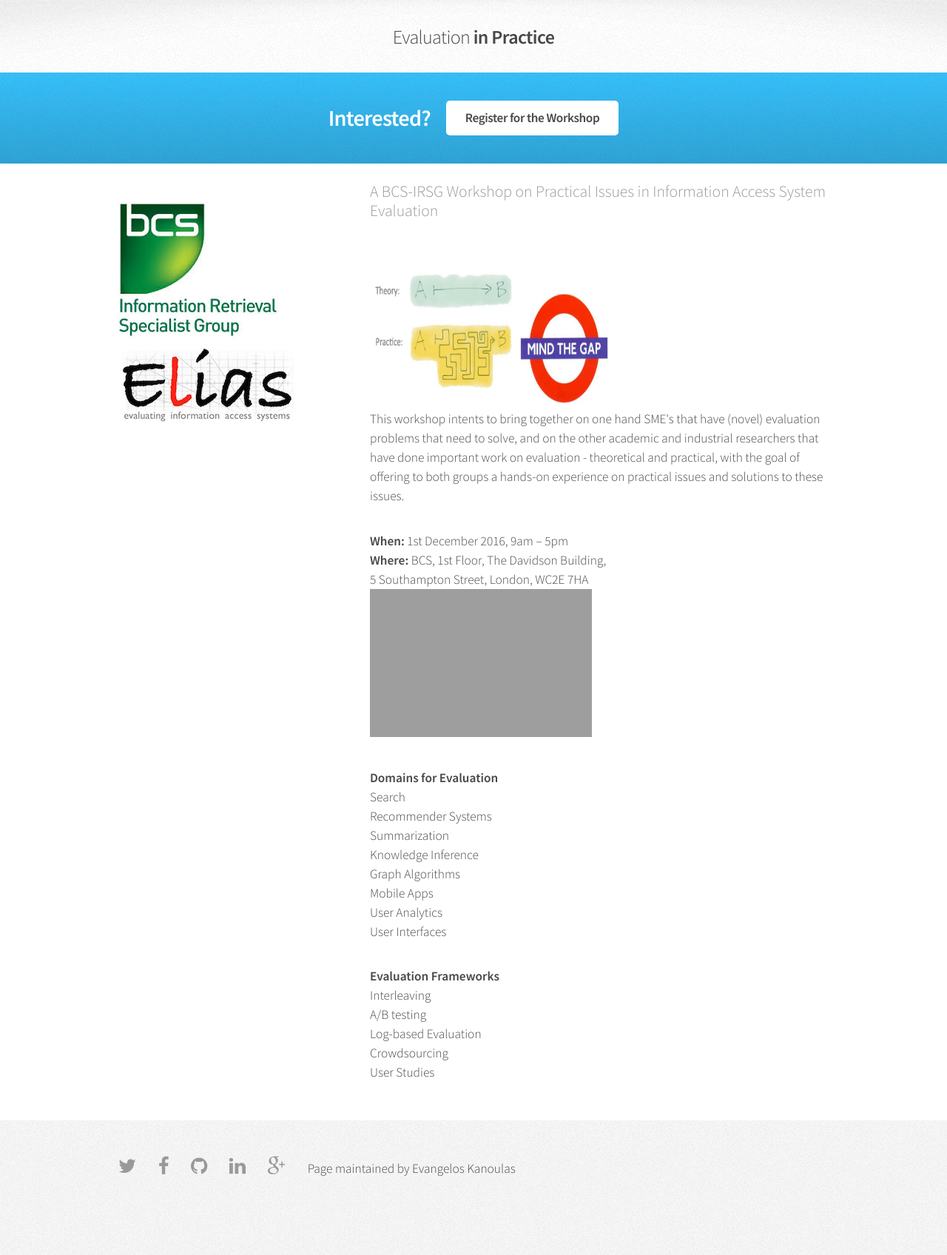
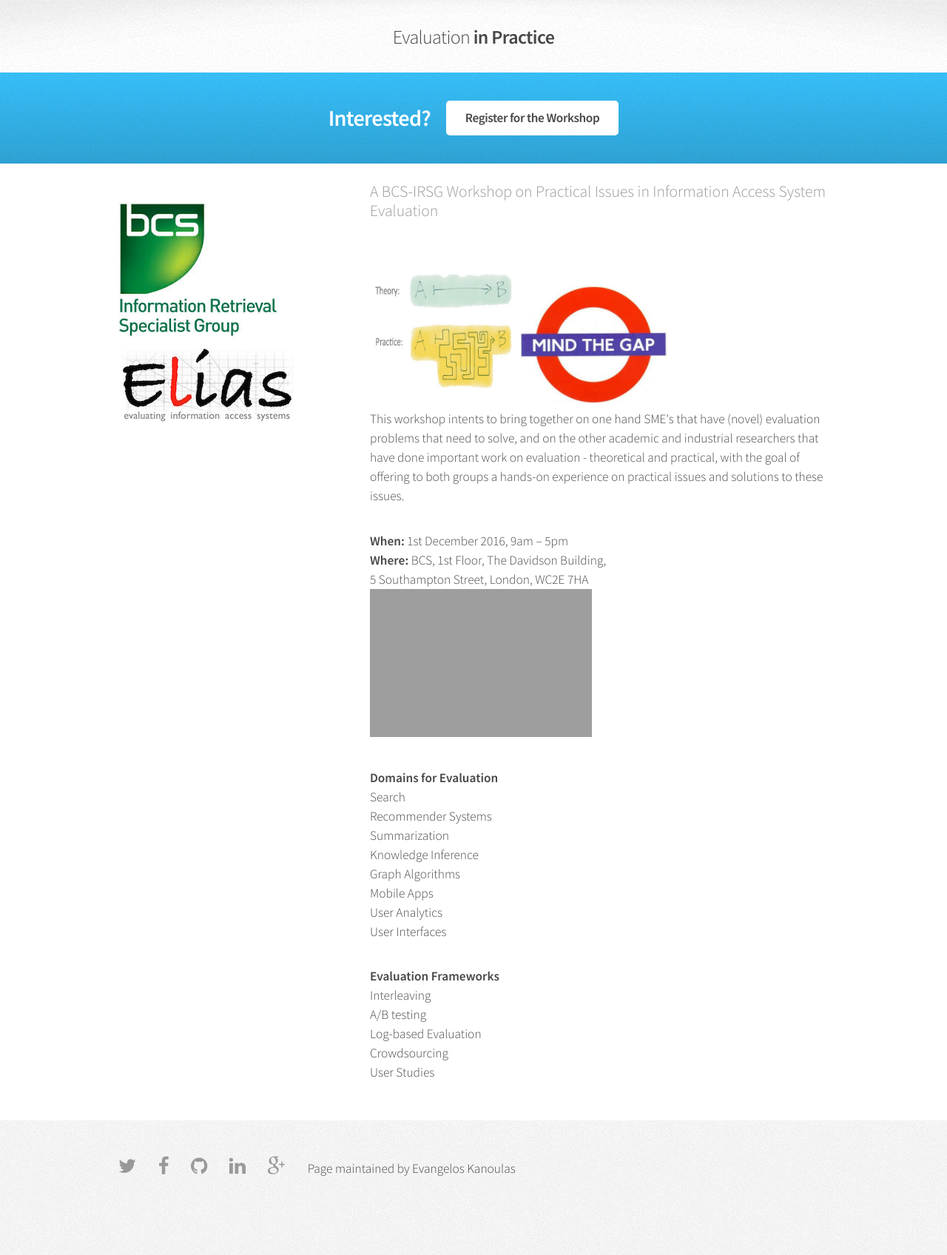
Before and after one commit to ekanou/RealEval, a Jekyll site: the page built from index.html, in a window 1280 px wide. Shown: the whole page at 74% size. Built offline with Jekyll 4.4.1, drawn with Linux system fonts in a browser that asks for light colours; the list of posts is cut into pages by our own code; grey boxes are pictures that could not be loaded.

Commit message:
Update index.html

```diff
--- a/index.html
+++ b/index.html
@@ -22,7 +22,7 @@ layout: default
 								<header>
 									<p>A BCS-IRSG Workshop on Practical Issues in Information Access System Evaluation</p>
 									<span class="logo"><img src="{{ site.baseurl }}/assets/images//theory_vs_practice.jpg" alt="" height="200" width="200"/></span>
-									<span class="logo"><img src="{{ site.baseurl }}/assets/images//mind-the-gap-logo.jpg" alt="" height="150" width="120"/></span>
+									<span class="logo"><img src="{{ site.baseurl }}/assets/images//mind-the-gap-logo.jpg" alt="" height="160" width="200"/></span>
 								</header>
 
 								<p>This workshop intents to bring together on one hand SME's that have (novel) evaluation problems that need to solve, and on the other academic and industrial researchers that have done important work on evaluation - theoretical and practical, with the goal of offering to both groups a hands-on experience on practical issues and solutions to these issues. </p>
```
